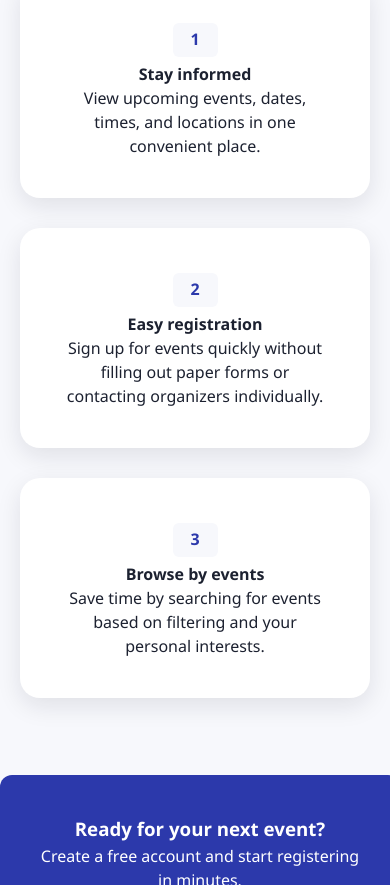
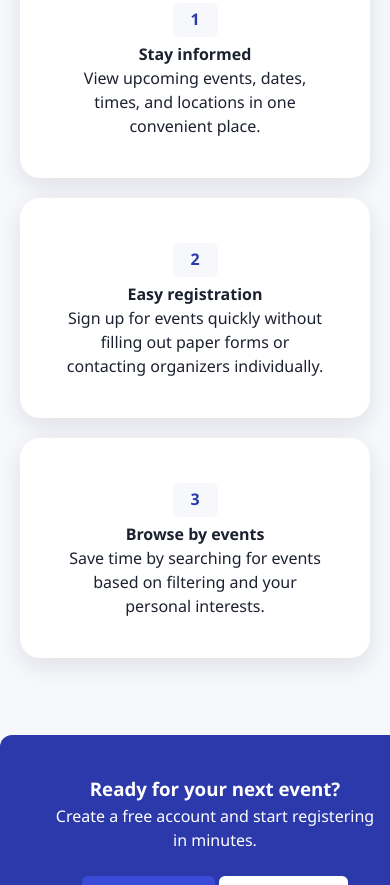
Before and after one commit to brianle169/campus-event-planner, a website: page views/index.html in a window 390 px wide. Shown: the part 1732-2617 px from the top of the page. Drawn offline with Linux system fonts and the light colour scheme.

Commit message:
Finished homepage?

```diff
--- a/public/css/pages/homepage.css
+++ b/public/css/pages/homepage.css
@@ -40,10 +40,30 @@
     max-width: var(--container-width);
     margin: 0 auto;
     margin-top: 2vh;
-    display: flex;
-    flex-wrap: wrap;
-    justify-content: center;
-    gap: 30px;
+    display: grid;
+    grid-template-columns: repeat(3, 1fr);
+    column-gap: 30px;
+    row-gap: 20px;
+}
+
+@media (max-width: 1120px) {
+    .cards {
+        grid-template-columns: repeat(2, 1fr);
+    }
+
+    .prompt {
+        width: 770px;
+    }
+}
+
+@media (max-width: 760px) {
+    .cards {
+        grid-template-columns: 1fr;
+    }
+
+    .prompt {
+        width: 450px;
+    }
 }
 
 .card {
@@ -62,16 +82,38 @@
     box-shadow: var(--shadow-md);
 }
 
+.number {
+    background-color: var(--color-bg);
+    width: 45px;
+    height: 45px;
+    border-radius: var(--radius-sm);
+    color: var(--color-primary-dark);
+    padding: 4px;
+    margin: 5px;
+    font-weight: bold;
+}
+
 .prompt {
     padding: 40px;
     background-color: var(--color-primary-dark);
-    width: 58%;
-    min-width: 400px;
+    width: var(--container-width);
     margin: 0 auto;
     text-align: center;
     color: white;
     margin-top: 8vh;
     border-radius: var(--radius-md);
+}
+
+@media (max-width: 1120px) {
+    .prompt {
+        width: 740px;
+    }
+}
+
+@media (max-width: 760px) {
+    .prompt {
+        width: 430px;
+    }
 }
 
 .contact {
@@ -93,14 +135,3 @@
     background-color: white;
     color: var(--color-primary);
 }
-
-.number {
-    background-color: var(--color-bg);
-    width: 45px;
-    height: 45px;
-    border-radius: var(--radius-sm);
-    color: var(--color-primary-dark);
-    padding: 4px;
-    margin: 5px;
-    font-weight: bold;
-}
--- a/views/index.html
+++ b/views/index.html
@@ -50,7 +50,7 @@
             <h4>
               Simplified event management
             </h4>
-            <p>Create, update, and manage events in one place without relying on paper notices or multiple messaging
+            <p>Create, update, and manage events all in one place without relying on paper notices or multiple messaging
               apps.</p>
           </div>
           <div class="card">
```
